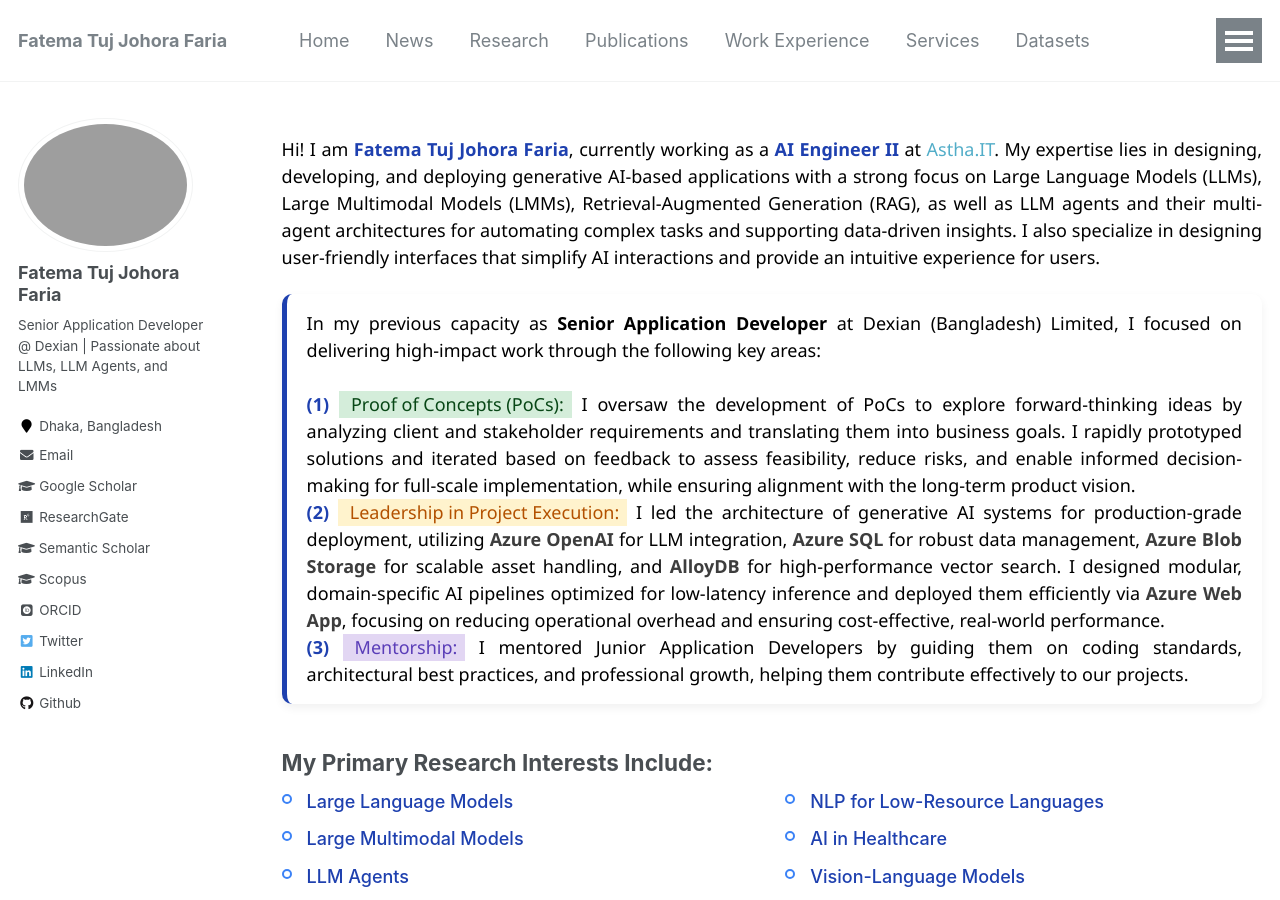
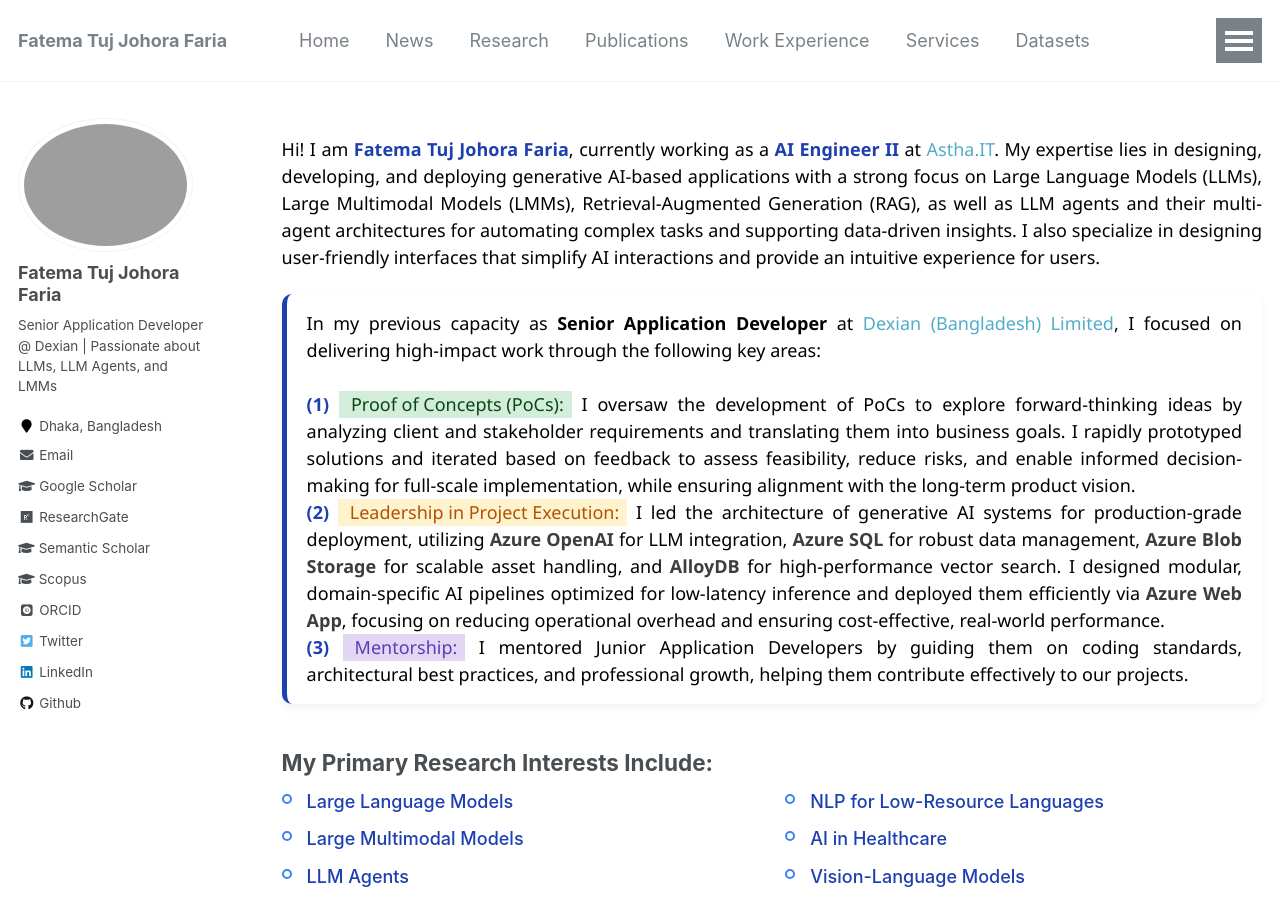
Before and after one commit to fatemafaria142/fatemafaria142.github.io, a Jekyll site: the page built from _pages/about.md, in a window 1280 px wide and 900 px high. Built offline with Jekyll 4.4.1, drawn with Linux system fonts in a browser that asks for light colours; some web fonts are replaced; part of the change alters nothing that is shown.

```diff
--- a/_pages/about.md
+++ b/_pages/about.md
@@ -107,7 +107,8 @@ redirect_from:
 <div class="info-wrapper">
   <div class="info-card">
     <p style="text-align:justify; color:black; margin:0;">
-      In my previous capacity as <strong>Senior Application Developer</strong> at Dexian (Bangladesh) Limited, I focused on delivering high-impact work through the following key areas:
+      In my previous capacity as <strong>Senior Application Developer</strong> at
+      <a href="https://www.linkedin.com/company/dexiansolutions/" target="_blank">Dexian (Bangladesh) Limited</a>, I focused on delivering high-impact work through the following key areas:
       <br><br>
       <b style="color:#1e40af;">(1)</b>
       <span style="
@@ -141,6 +142,7 @@ redirect_from:
     </p>
   </div>
 </div>
+
 
 <style>
   .research-interests {
```
